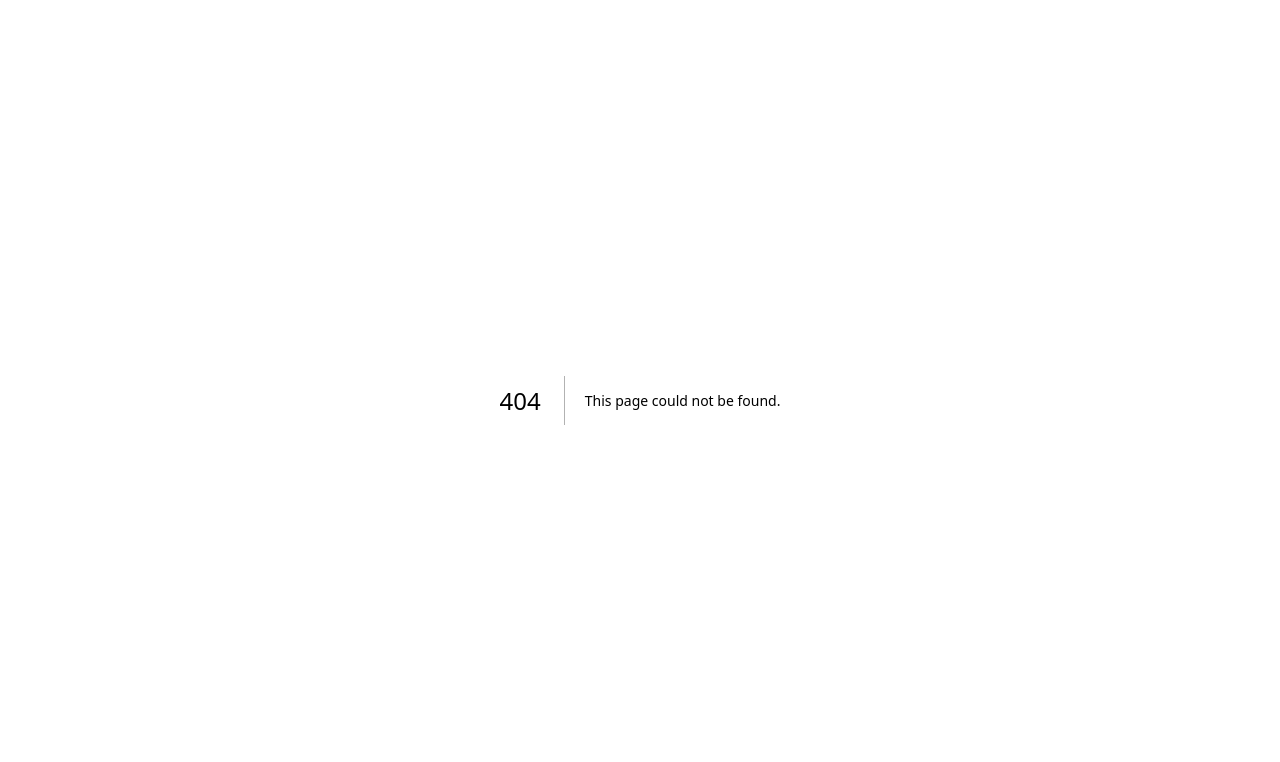
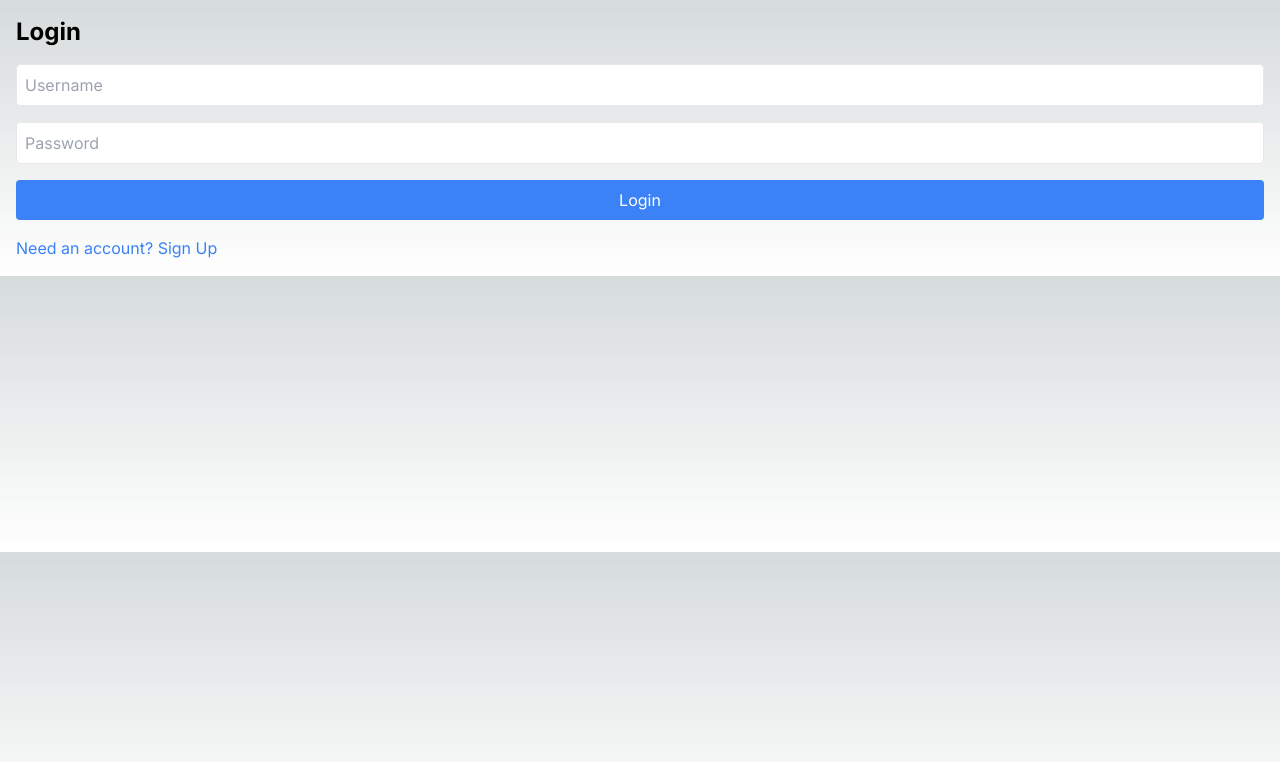
Before and after one commit to goshroma/Credo, a Next.js app in the folder my-app/: page /auth in a window 1280 px wide. Before the commit this address had no page. Shown: the top 762 px of the page. Built offline with nearby package versions, Linux system fonts and the light colour scheme.

Commit message:
auth for login added

```diff
--- /dev/null
+++ b/my-app/app/auth/page.tsx
@@ -0,0 +1,63 @@
+'use client';
+
+import React, { useState } from 'react';
+import axios from 'axios';
+import { useRouter } from 'next/navigation';
+
+export default function AuthPage() {
+  const [isLogin, setIsLogin] = useState(true);
+  const [username, setUsername] = useState('');
+  const [password, setPassword] = useState('');
+  const [email, setEmail] = useState('');
+  const router = useRouter();
+
+  const handleSubmit = async (e: React.FormEvent) => {
+    e.preventDefault();
+    try {
+      const endpoint = isLogin ? '/api/auth/login' : '/api/auth/signup';
+      const payload = isLogin ? { username, password } : { username, email, password };
+      const response = await axios.post(endpoint, payload);
+      localStorage.setItem('token', response.data.token);
+      router.push('/profile');
+    } catch (error) {
+      console.error('Authentication error:', error);
+    }
+  };
+
+  return (
+    <div className="container mx-auto p-4">
+      <h1 className="text-2xl font-bold mb-4">{isLogin ? 'Login' : 'Sign Up'}</h1>
+      <form onSubmit={handleSubmit} className="space-y-4">
+        <input
+          type="text"
+          placeholder="Username"
+          value={username}
+          onChange={(e) => setUsername(e.target.value)}
+          className="w-full p-2 border rounded"
+        />
+        {!isLogin && (
+          <input
+            type="email"
+            placeholder="Email"
+            value={email}
+            onChange={(e) => setEmail(e.target.value)}
+            className="w-full p-2 border rounded"
+          />
+        )}
+        <input
+          type="password"
+          placeholder="Password"
+          value={password}
+          onChange={(e) => setPassword(e.target.value)}
+          className="w-full p-2 border rounded"
+        />
+        <button type="submit" className="w-full p-2 bg-blue-500 text-white rounded">
+          {isLogin ? 'Login' : 'Sign Up'}
+        </button>
+      </form>
+      <button onClick={() => setIsLogin(!isLogin)} className="mt-4 text-blue-500">
+        {isLogin ? 'Need an account? Sign Up' : 'Already have an account? Login'}
+      </button>
+    </div>
+  );
+}
```
